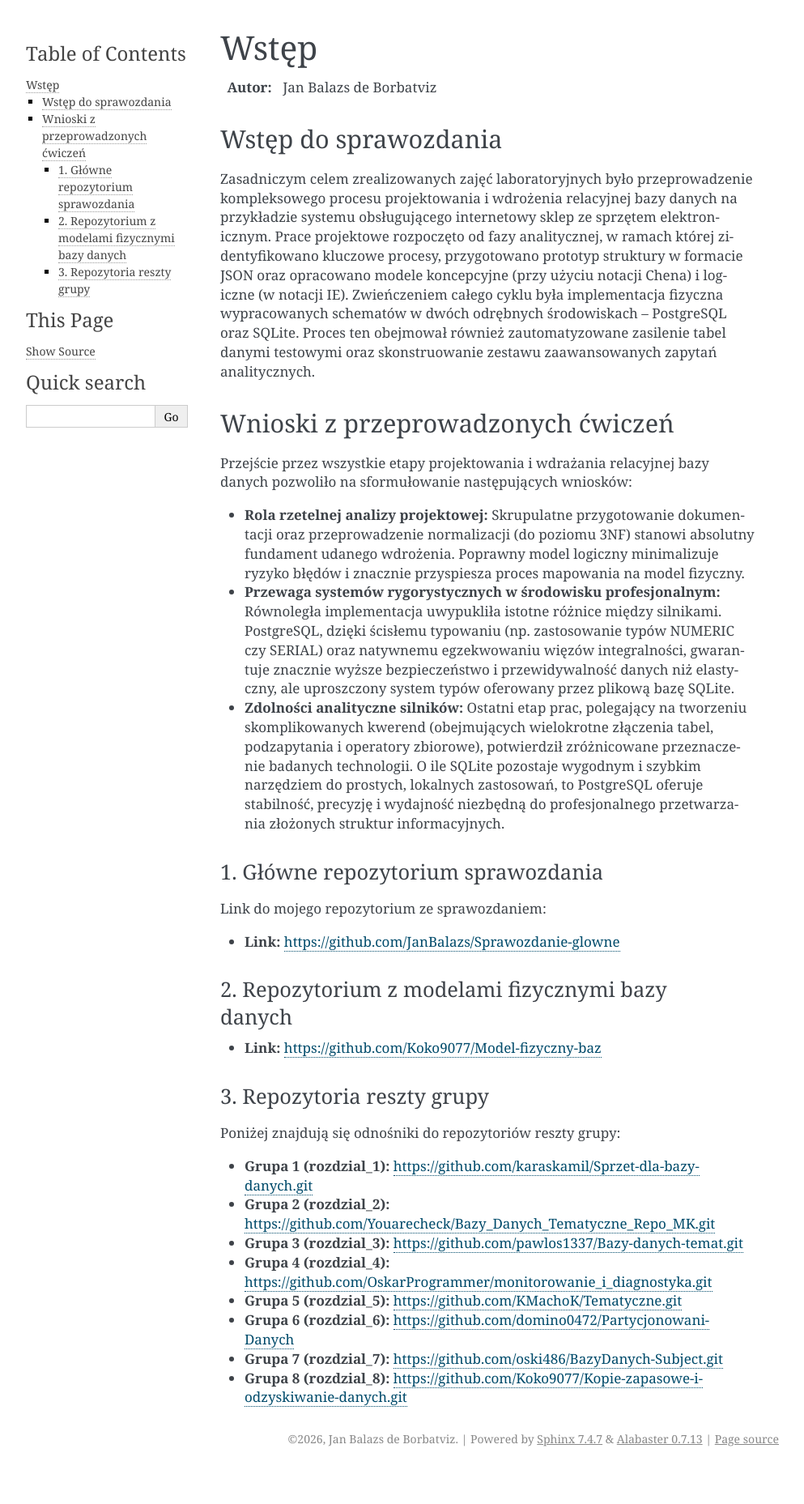
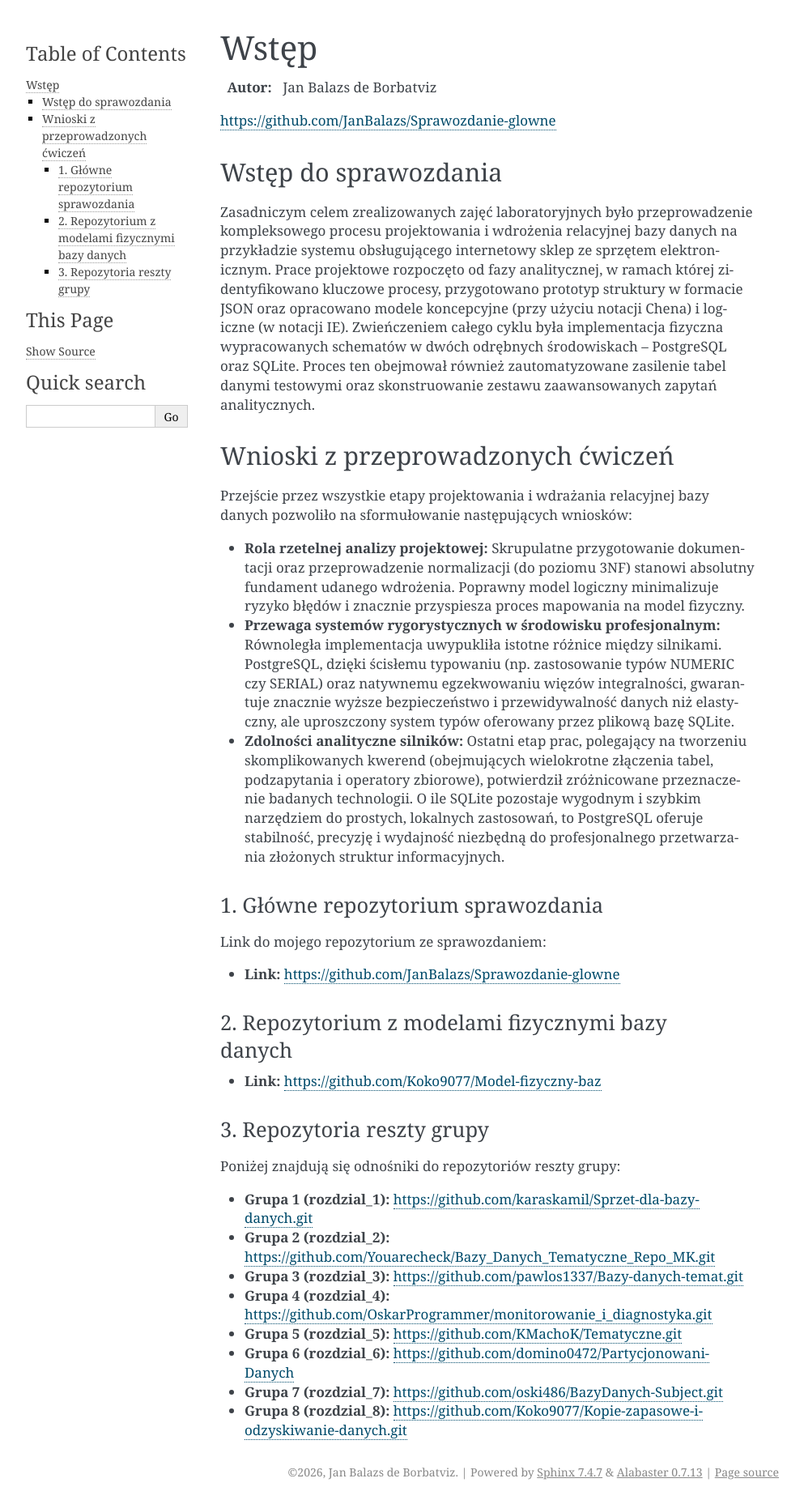
Before and after one commit to JanBalazs/Sprawozdanie-glowne, a Sphinx documentation site: the page built from source/rozdzial_1/index.rst, in a window 1280 px wide. Shown: the whole page at 81% size, without its empty margins (148-1141 px from the left). Built offline with Sphinx 7.4.7, drawn with Linux system fonts in a browser that asks for light colours; pages that are not in the unit, such as notebooks, are missing from menus; before the commit the page ends 1816 px from its top, so only the background shows below that; some of the changed lines change nothing that is shown.

Commit message:
Update index.rst

```diff
--- a/source/rozdzial_1/index.rst
+++ b/source/rozdzial_1/index.rst
@@ -4,6 +4,8 @@ Wstęp
 
 :Autor:
     Jan Balazs de Borbatviz
+
+https://github.com/JanBalazs/Sprawozdanie-glowne
 
 Wstęp do sprawozdania
 =====================
```
